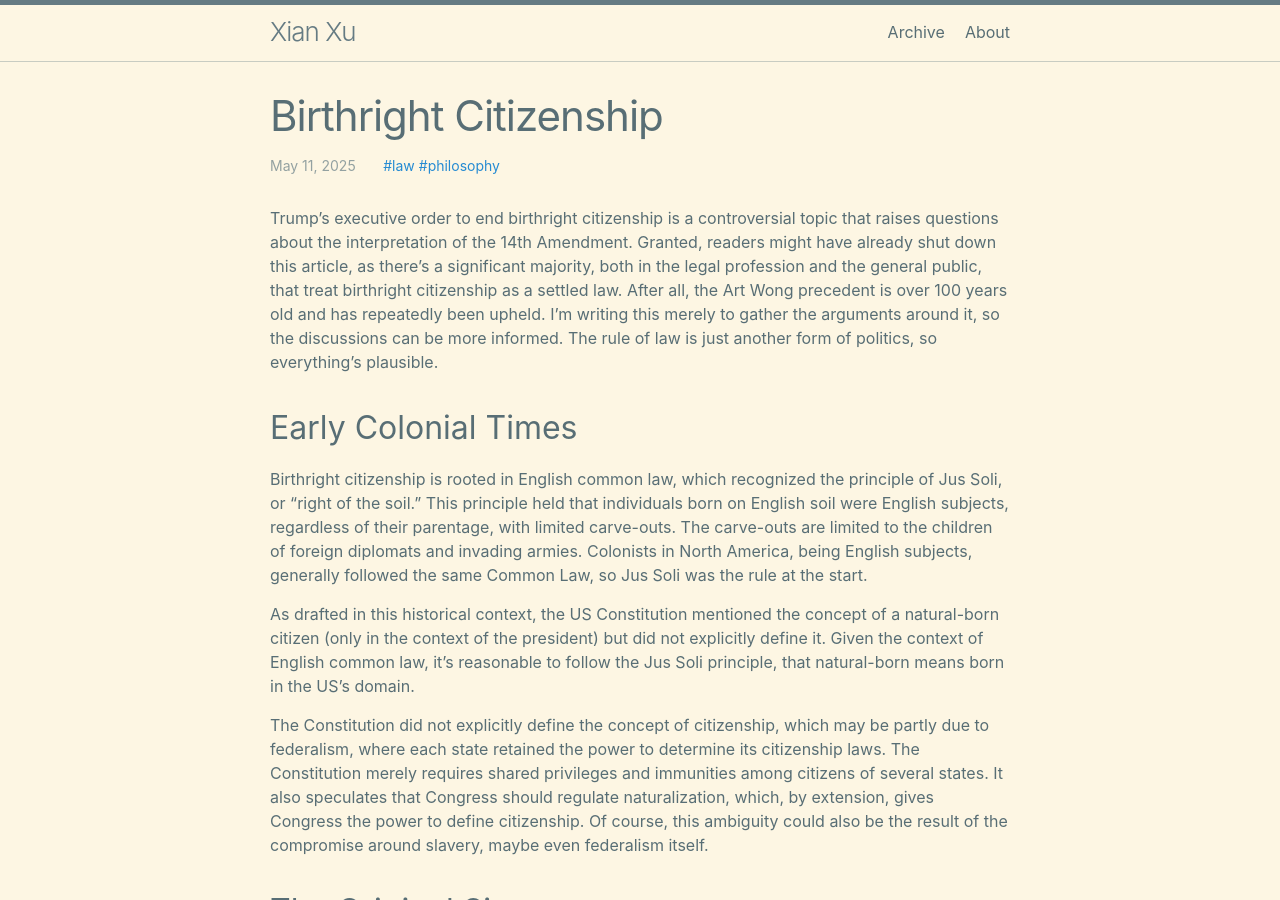
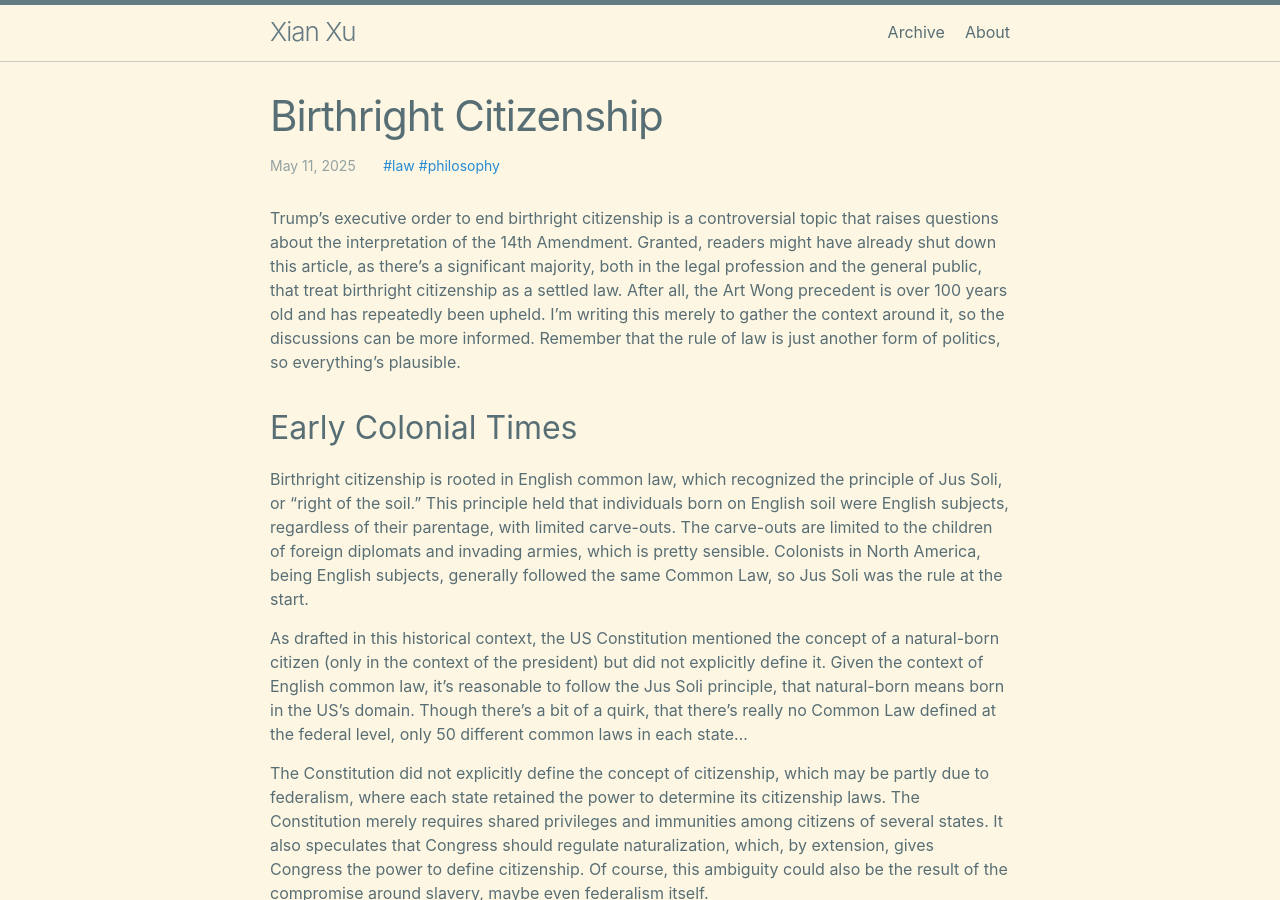
Before and after one commit to xianxu/xianxu.github.io, a Jekyll site: the page built from _posts/2025-05-11-birthright-citizenship.markdown, in a window 1280 px wide and 900 px high. Built offline with Jekyll 4.4.1, drawn with Linux system fonts in a browser that asks for light colours; comment, search, counter and statistics services are not loaded.

Commit message:
Sync latest _posts from private repo

```diff
--- a/_posts/2025-05-11-birthright-citizenship.markdown
+++ b/_posts/2025-05-11-birthright-citizenship.markdown
@@ -6,13 +6,13 @@ tags: law philosophy
 comments: true
 ---
 
-Trump's executive order to end birthright citizenship is a controversial topic that raises questions about the interpretation of the 14th Amendment. Granted, readers might have already shut down this article, as there's a significant majority, both in the legal profession and the general public, that treat birthright citizenship as a settled law. After all, the Art Wong precedent is over 100 years old and has repeatedly been upheld. I'm writing this merely to gather the arguments around it, so the discussions can be more informed. The rule of law is just another form of politics, so everything's plausible.
+Trump's executive order to end birthright citizenship is a controversial topic that raises questions about the interpretation of the 14th Amendment. Granted, readers might have already shut down this article, as there's a significant majority, both in the legal profession and the general public, that treat birthright citizenship as a settled law. After all, the Art Wong precedent is over 100 years old and has repeatedly been upheld. I'm writing this merely to gather the context around it, so the discussions can be more informed. Remember that the rule of law is just another form of politics, so everything's plausible.
 
 ## Early Colonial Times
 
-Birthright citizenship is rooted in English common law, which recognized the principle of Jus Soli, or "right of the soil." This principle held that individuals born on English soil were English subjects, regardless of their parentage, with limited carve-outs. The carve-outs are limited to the children of foreign diplomats and invading armies. Colonists in North America, being English subjects, generally followed the same Common Law, so Jus Soli was the rule at the start.
+Birthright citizenship is rooted in English common law, which recognized the principle of Jus Soli, or "right of the soil." This principle held that individuals born on English soil were English subjects, regardless of their parentage, with limited carve-outs. The carve-outs are limited to the children of foreign diplomats and invading armies, which is pretty sensible. Colonists in North America, being English subjects, generally followed the same Common Law, so Jus Soli was the rule at the start.
 
-As drafted in this historical context, the US Constitution mentioned the concept of a natural-born citizen (only in the context of the president) but did not explicitly define it. Given the context of English common law, it's reasonable to follow the Jus Soli principle, that natural-born means born in the US's domain.
+As drafted in this historical context, the US Constitution mentioned the concept of a natural-born citizen (only in the context of the president) but did not explicitly define it. Given the context of English common law, it's reasonable to follow the Jus Soli principle, that natural-born means born in the US's domain. Though there's a bit of a quirk, that there's really no Common Law defined at the federal level, only 50 different common laws in each state…
 
 The Constitution did not explicitly define the concept of citizenship, which may be partly due to federalism, where each state retained the power to determine its citizenship laws. The Constitution merely requires shared privileges and immunities among citizens of several states. It also speculates that Congress should regulate naturalization, which, by extension, gives Congress the power to define citizenship. Of course, this ambiguity could also be the result of the compromise around slavery, maybe even federalism itself.
 
```
